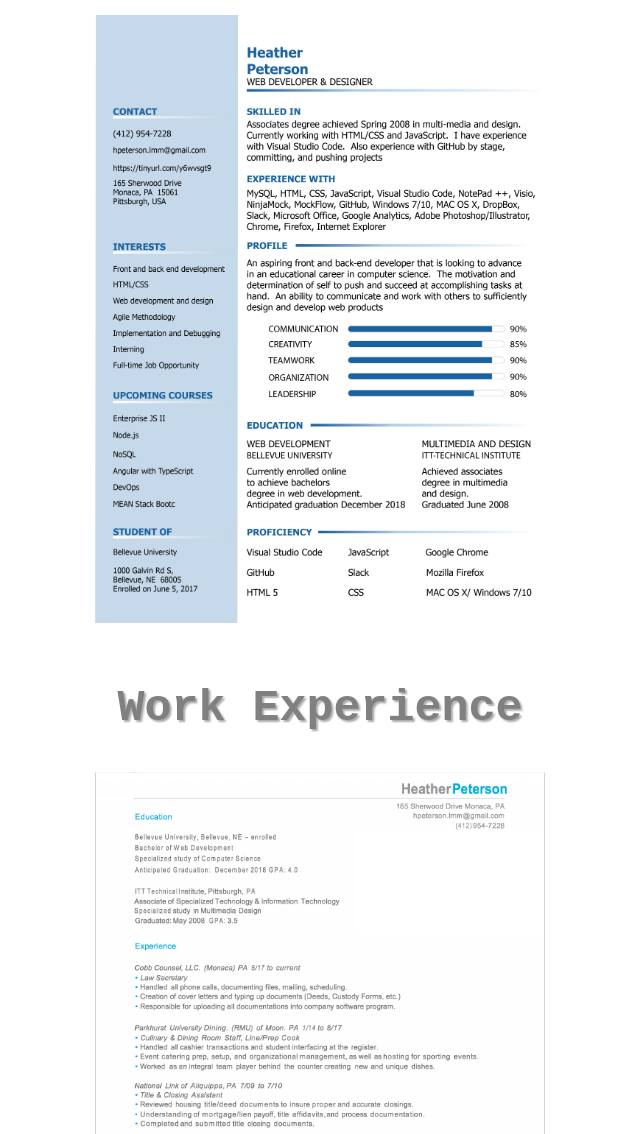
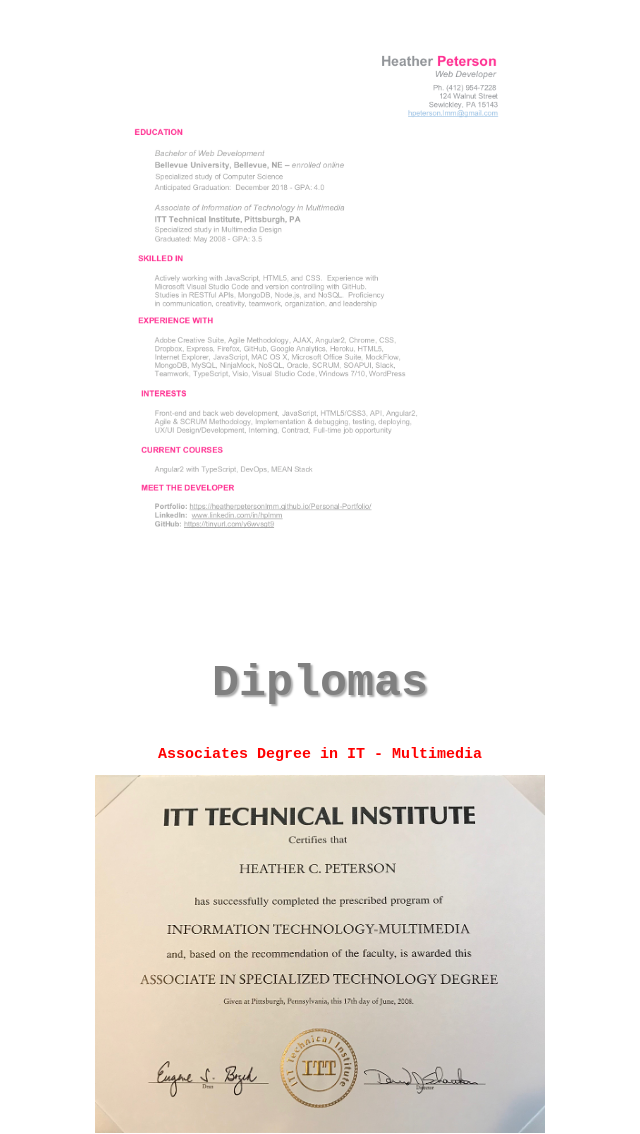
Before and after one commit to HeatherPetersonLMM/resume, a plain HTML site: page index_r.html in a window 1280 px wide. Shown: the part 558-1692 px from the top of the page, without its empty margins (320-960 px from the left). Drawn offline with nearby package versions, Linux system fonts and the light colour scheme; a web font is replaced by a local one.

Commit message:
editing resume info

```diff
--- a/index_r.html
+++ b/index_r.html
@@ -63,15 +63,7 @@
     <div class="heading">
         <h1>Technical Experience</h1>
     </div>
-        <img src="images1/resume_2018.png" width="450">
-        <br />
-        <br />
-    <div class="heading">
-         <h1>Work Experience</h1>
-    </div>
-    <div class="resume">
-        <img src="images1/hPeterson_resume_2018.png" width="450">
-    </div>
+        <img src="images1/hp_Resume.png" width="450">
         <br />
         <br />
 
```
Also changed, not shown: images1/hPeterson_resume_2018.png (deleted), images1/hp_Resume.png (added), images1/resume_2018.png (deleted).
